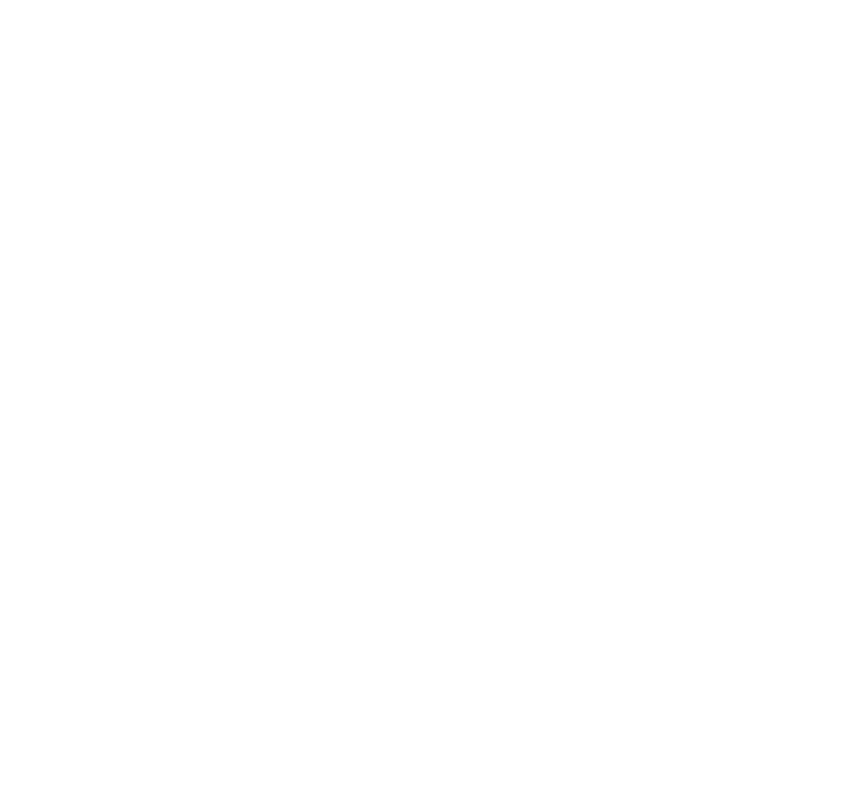
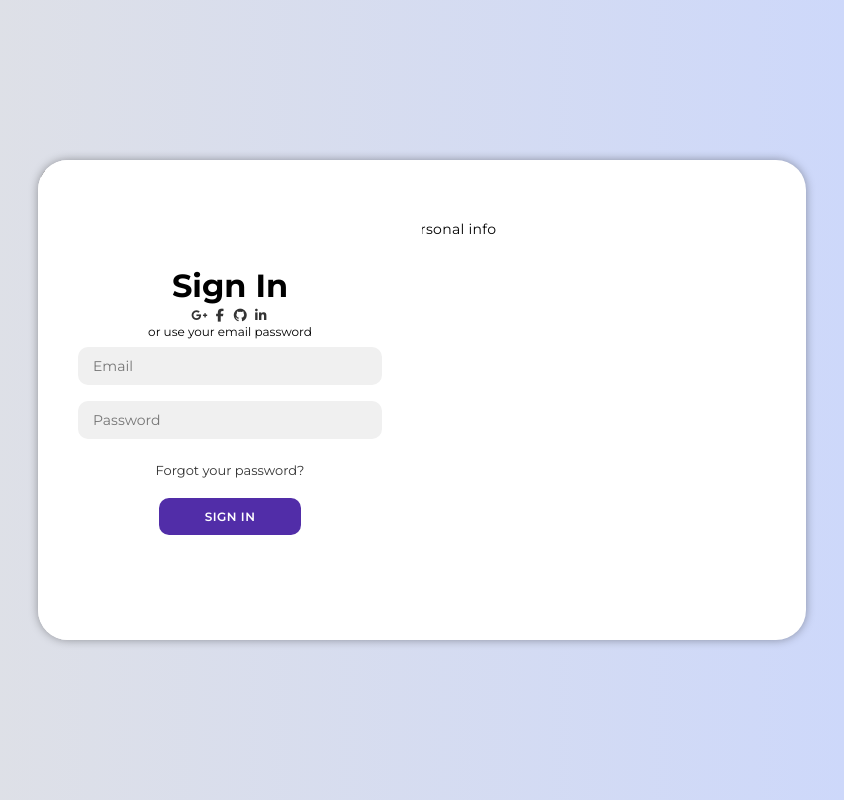
Before and after one commit to ahhatemp/Web-dev, a plain HTML site: page Login Form/Asmrprog/index.html in a window 1280 px wide. Shown: the whole page, without its empty margins (218-1062 px from the left). Drawn offline with Linux system fonts and the light colour scheme.

Commit message:
19-10-25

```diff
--- a/Login Form/Asmrprog/index.html
+++ b/Login Form/Asmrprog/index.html
@@ -5,8 +5,58 @@
     <meta name="viewport" content="width=device-width, initial-scale=1.0">
     <title>Modern Login Page</title>
     <link rel="stylesheet" href="styles.css">
+    <link href="https://cdnjs.cloudflare.com/ajax/libs/font-awesome/7.0.1/css/all.min.css" rel="stylesheet">
 </head>
 <body>
+    <div class="container" id="container">
+        <div class="form-container sign-up">
+            <form action="#">
+                <h1>Create Account</h1>
+                <div class="social-icon">
+                    <a href="#" class="icon"><i class="fab fa-google-plus-g"></i></a>
+                    <a href="#" class="icon"><i class="fab fa-facebook-f"></i></a>
+                    <a href="#" class="icon"><i class="fab fa-github"></i></a>
+                    <a href="#" class="icon"><i class="fab fa-linkedin-in"></i></a>
+                </div>
+                <span>or use your email for registration</span>
+                <input type="text" placeholder="Name" />
+                <input type="email" placeholder="Email" />
+                <input type="password" placeholder="Password" />
+                <button>Sign Up</button>
+            </form>
+        </div>
+        <div class="form-container sign-in">
+            <form action="#">
+                <h1>Sign In</h1>
+                <div class="social-icon">
+                    <a href="#" class="icon"><i class="fab fa-google-plus-g"></i></a>
+                    <a href="#" class="icon"><i class="fab fa-facebook-f"></i></a>
+                    <a href="#" class="icon"><i class="fab fa-github"></i></a>
+                    <a href="#" class="icon"><i class="fab fa-linkedin-in"></i></a>
+                </div>
+                <span>or use your email password</span>
+                <input type="email" placeholder="Email" />
+                <input type="password" placeholder="Password" />
+                <a href="#">Forgot your password?</a>
+                <button>Sign in</button>
+            </form>
+        </div>
+        <div class="toggle-container">
+            <div class="overlay">
+                <div class="overlay-panel overlay-left">
+                    <h1>Welcome Back!</h1>
+                    <p>To keep connected with us please login with your personal info</p>
+                    <button class="hidden" id="signIn">Sign In</button>
+                </div>
+                <div class="overlay-panel overlay-right">
+                    <h1>Hello, Friend!</h1>
+                    <p>Enter your personal details and start journey with us</p>
+                    <button class="hidden" id="signUp">Sign Up</button>
+                </div>
+            </div>
+        </div>
+    </div>
 
+    <script src="script.js"></script>
 </body>
 </html>
--- a/Login Form/Asmrprog/styles.css
+++ b/Login Form/Asmrprog/styles.css
@@ -1 +1,118 @@
-@import url('https://fonts.googleapis.com/css2?family=Montserrat:ital,wght@0,100..900;1,100..900&display=swap');
+@import url("https://fonts.googleapis.com/css2?family=Montserrat:ital,wght@0,100..900;1,100..900&display=swap");
+
+* {
+  margin: 0;
+  padding: 0;
+  box-sizing: border-box;
+  font-family: "Montserrat", sans-serif;
+}
+body {
+  height: 100vh;
+  display: flex;
+  justify-content: center;
+  align-items: center;
+  background: linear-gradient(to right, #e2e2e2, #c9d6ff);
+  background-color: #c9d6ff;
+  flex-direction: column;
+}
+.container {
+  background: #fff;
+  border-radius: 30px;
+  box-shadow: 0 0 10px rgba(0, 0, 0, 0.35);
+  position: relative;
+  overflow: hidden;
+  width: 768px;
+  max-width: 100%;
+  min-height: 480px;
+}
+.container p {
+  font-size: 14px;
+  line-height: 20px;
+  letter-spacing: 0.3px;
+  margin: 20px 0;
+}
+.container span {
+  font-size: 12px;
+}
+.container a {
+  color: #333;
+  text-decoration: none;
+  font-size: 13px;
+  margin: 15px 0px 10px;
+}
+.container a:hover {
+  text-decoration: underline;
+}
+.container button {
+  background-color: #512da8;
+  font-size: 12px;
+  font-weight: 600;
+  letter-spacing: 0.5px;
+  padding: 10px 45px;
+  margin-top: 10px;
+  text-transform: uppercase;
+  cursor: pointer;
+  border: 1px solid transparent;
+  outline: none;
+  border-radius: 10px;
+  color: #fff;
+}
+.container button.hidden {
+  background-color: transparent;
+  border-color: #fff;
+}
+.container form {
+  background-color: #fff;
+  display: flex;
+  flex-direction: column;
+  align-items: center;
+  justify-content: center;
+  padding: 0 40px;
+  height: 100%;
+}
+.container input {
+  background-color: #f0f0f0;
+  border: none;
+  padding: 10px 15px;
+  font-size: 14px;
+  margin: 8px 0;
+  width: 100%;
+  border-radius: 10px;
+  outline: none;
+}
+.form-container {
+  position: absolute;
+  top: 0;
+  height: 100%;
+  transition: all 0.6s ease-in-out;
+}
+.sign-in {
+  left: 0;
+  width: 50%;
+  z-index: 2;
+}
+.container.active .sign-in {
+  transform: translateX(100%);
+}
+.sign-up {
+  left: 0;
+  width: 50%;
+  opacity: 0;
+  z-index: 1;
+}
+.container.active .sign-up {
+  transform: translateX(100%);
+  opacity: 1;
+  z-index: 5;
+  animation: move 0.6s;
+}
+@keyframes move {
+  0%, 49.99% {
+    opacity: 0;
+    z-index: 1;
+  }
+  50%, 100% {
+    opacity: 1;
+    z-index: 5;
+  }
+}
```
